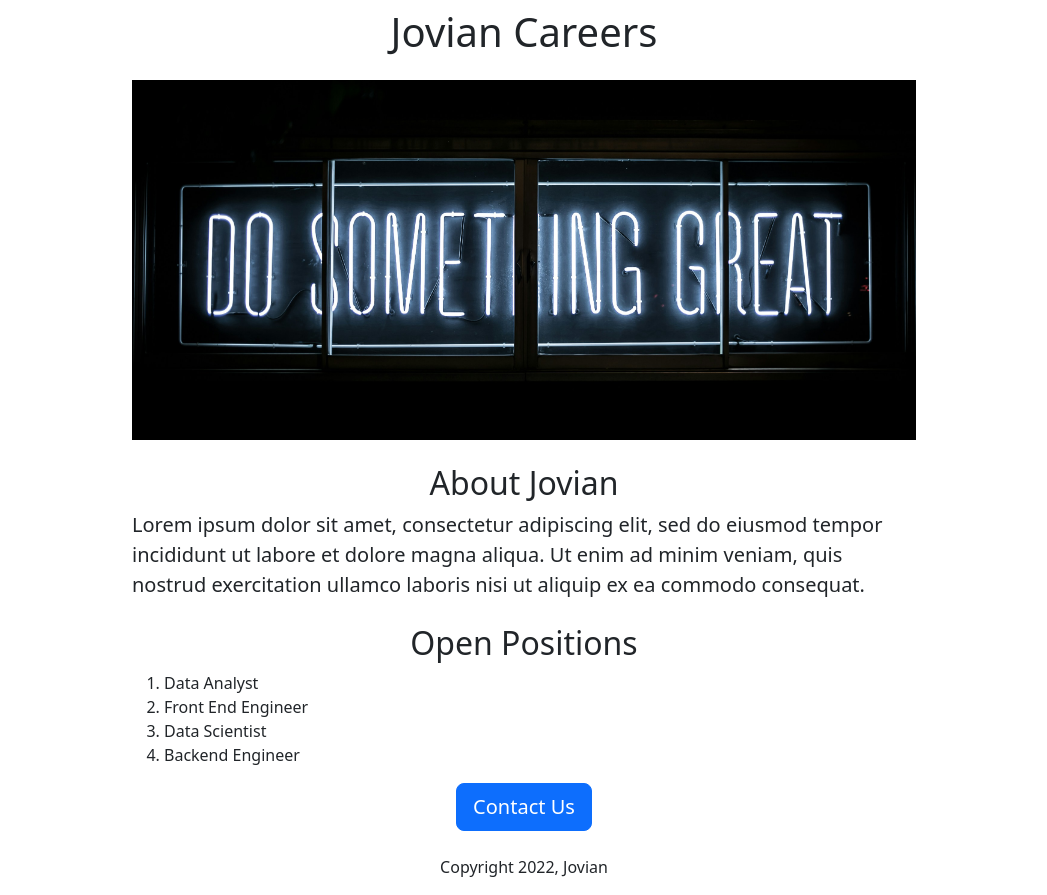
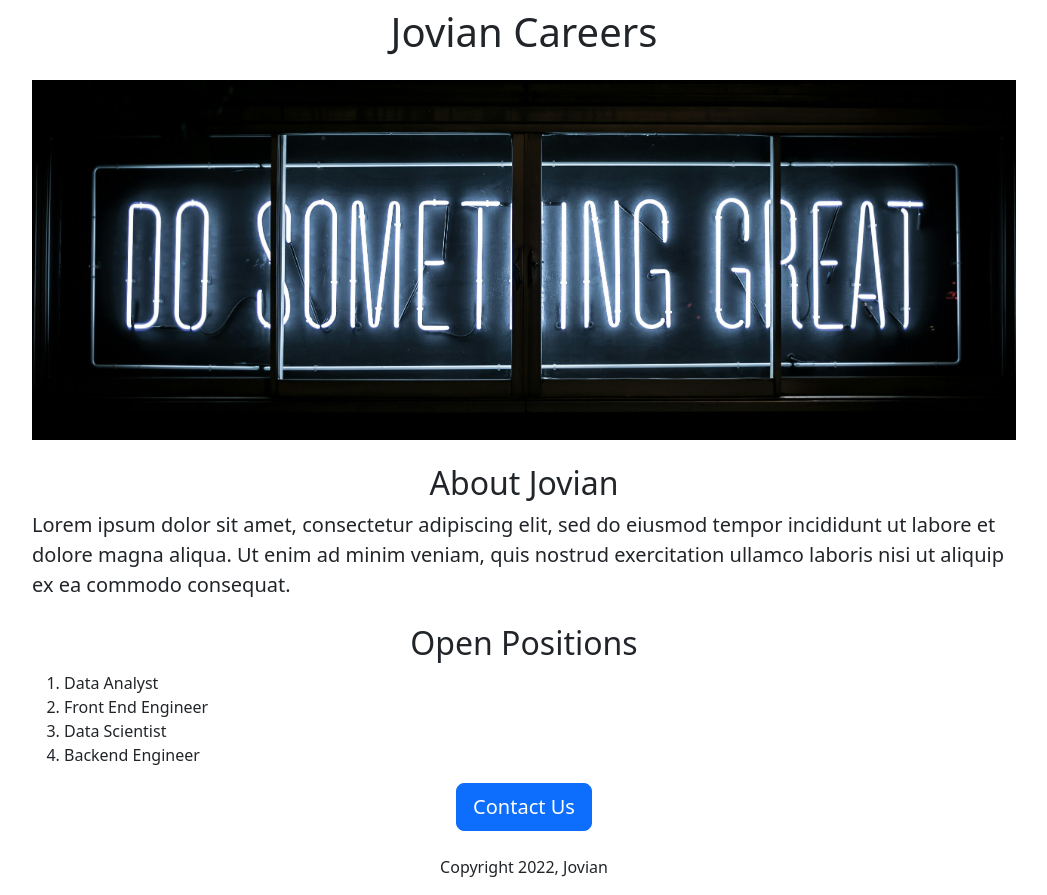
Before and after one commit to tresyoung/flask, a Flask app: page / in a window 1280 px wide. Shown: the whole page, without its empty margins (116-1163 px from the left). Run offline with Flask 3, Linux system fonts and the light colour scheme.

Commit message:
Committed via git extension

```diff
--- a/templates/home.html
+++ b/templates/home.html
@@ -15,7 +15,7 @@
   	</head>
   	<body>
 		<div class = "container">
-			<div class = "mx-auto px-2" style="width: 800px;">
+			<div class = "mx-auto px-2" style="width: 1000px;">
 				<h1 class="text-center mt-2 mb-4">Jovian Careers</h1>
 				<img class="img-fluid"; id="banner"; src="http://127.0.0.1:5000/static/banner.jpg">
 				<h2 class="text-center  mt-4 mb-2">About Jovian</h2>
@@ -35,5 +35,6 @@
 					<p class="mt-4">Copyright 2022, Jovian</p>
 				</div>
 			</div>
+		</div>
   	</body>
 </html>
```
Lines whose indentation alone changed are shown as unchanged.
